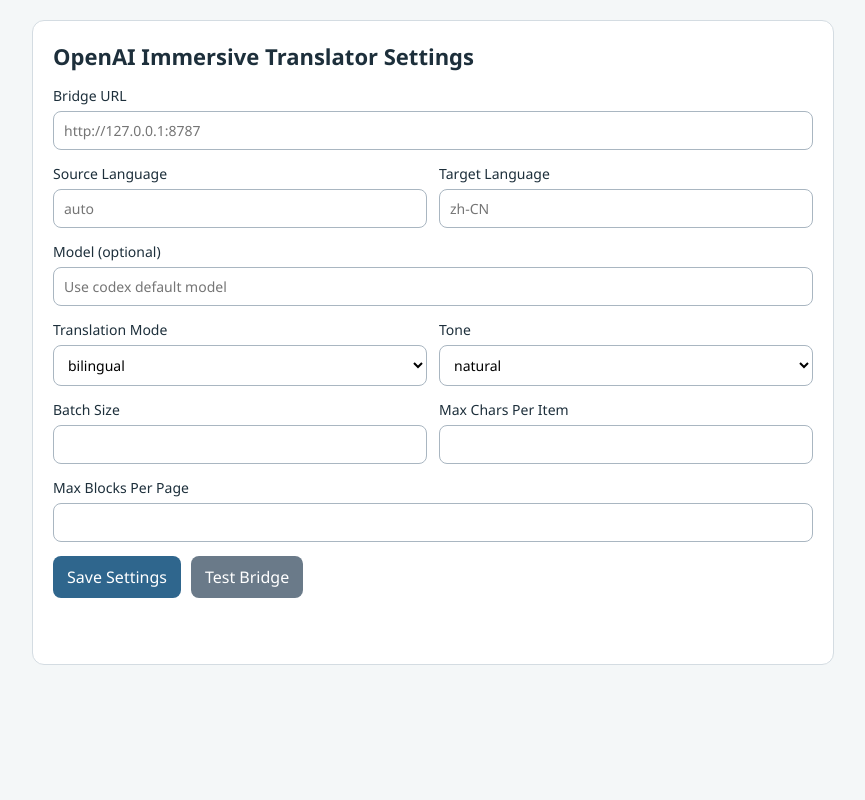
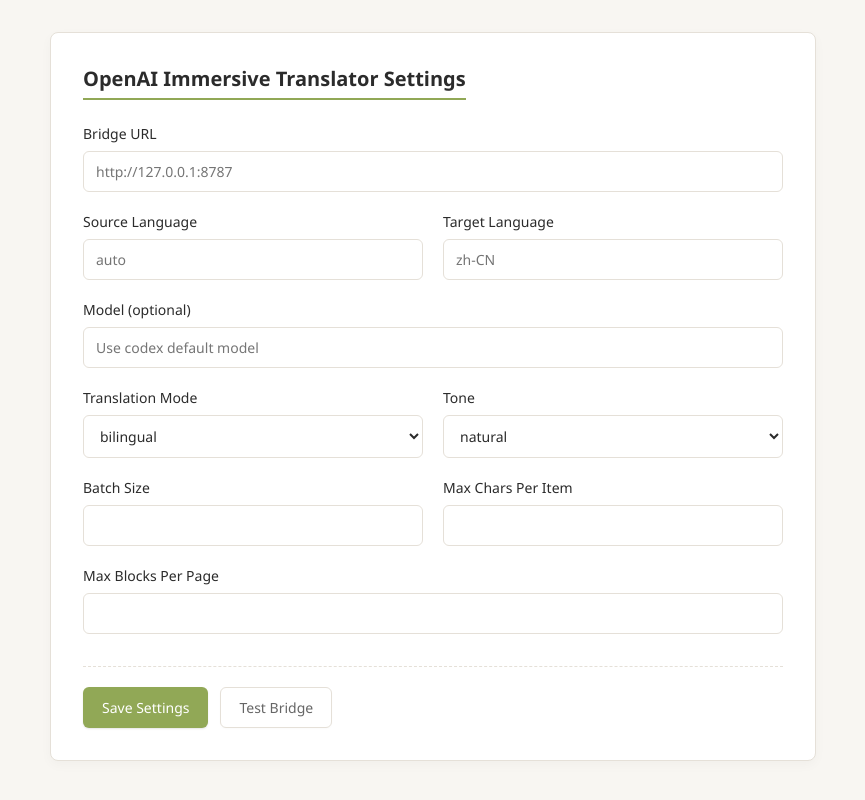
Before and after one commit to KayanoLiam/tranlate_codex, a browser extension: page extension/options/options.html in a window 1280 px wide. Shown: the whole page, without its empty margins (207-1072 px from the left). Drawn offline with Linux system fonts and the light colour scheme.

Commit message:
feat: refresh extension UI and add icons

```diff
--- a/extension/options/options.css
+++ b/extension/options/options.css
@@ -1,37 +1,57 @@
 :root {
-  font-family: "Segoe UI", "SF Pro Text", Arial, sans-serif;
+  /* Kyoto Wasabi Palette */
+  --color-wasabi: #91A856;
+  --color-washi: #F8F6F2;
+  --color-paper: #FFFFFF;
+  --color-sumi: #2B2B2B;
+  --color-stone: #666666;
+  --color-sand: #E5E0D8;
+  /* Border/Divider */
+  --color-vermilion: #D65F5F;
+  /* Accent/Error */
+
+  font-family: "Segoe UI", "SF Pro Text", "Hiragino Kaku Gothic ProN", Arial, sans-serif;
   color-scheme: light;
 }
 
 body {
   margin: 0;
-  background: #f4f7f8;
-  color: #1d2f3b;
+  background-color: var(--color-washi);
+  color: var(--color-sumi);
+  font-size: 14px;
 }
 
 main {
-  max-width: 760px;
-  margin: 20px auto;
-  padding: 20px;
-  background: #ffffff;
-  border: 1px solid #d4dce2;
-  border-radius: 12px;
+  max-width: 700px;
+  margin: 32px auto;
+  padding: 32px;
+  background-color: var(--color-paper);
+  border: 1px solid var(--color-sand);
+  border-radius: 8px;
+  box-shadow: 0 4px 12px rgba(0, 0, 0, 0.03);
 }
 
 h1 {
   margin-top: 0;
-  font-size: 22px;
+  margin-bottom: 24px;
+  font-size: 20px;
+  font-weight: 600;
+  color: var(--color-sumi);
+  border-bottom: 2px solid var(--color-wasabi);
+  display: inline-block;
+  padding-bottom: 6px;
 }
 
 form {
   display: grid;
-  gap: 14px;
+  gap: 20px;
 }
 
 label {
   display: grid;
-  gap: 6px;
-  font-size: 14px;
+  gap: 8px;
+  font-weight: 500;
+  color: var(--color-sumi);
 }
 
 input,
@@ -42,48 +62,87 @@ button {
 
 input,
 select {
-  border: 1px solid #a9b6c1;
-  border-radius: 8px;
-  padding: 9px 10px;
-  background: #fff;
+  border: 1px solid var(--color-sand);
+  border-radius: 6px;
+  padding: 10px 12px;
+  background-color: var(--color-paper);
+  color: var(--color-sumi);
+  transition: border-color 0.2s;
+}
+
+input:focus,
+select:focus {
+  outline: none;
+  border-color: var(--color-wasabi);
+  box-shadow: 0 0 0 2px rgba(145, 168, 86, 0.2);
 }
 
 .grid.two {
   display: grid;
   grid-template-columns: 1fr 1fr;
-  gap: 12px;
+  gap: 20px;
 }
 
 .actions {
   display: flex;
-  gap: 10px;
+  gap: 12px;
+  margin-top: 12px;
+  padding-top: 20px;
+  border-top: 1px dashed var(--color-sand);
 }
 
 button {
-  border: none;
-  border-radius: 8px;
-  padding: 10px 14px;
-  background: #2f668d;
+  border: 1px solid transparent;
+  border-radius: 6px;
+  padding: 10px 18px;
+  background-color: var(--color-wasabi);
   color: #fff;
   cursor: pointer;
+  font-weight: 500;
+  transition: all 0.2s ease;
+  box-shadow: 0 1px 2px rgba(0, 0, 0, 0.1);
+}
+
+button:hover {
+  opacity: 0.92;
+  transform: translateY(-1px);
+  box-shadow: 0 2px 5px rgba(0, 0, 0, 0.1);
+}
+
+button:active {
+  transform: translateY(0);
 }
 
 button.secondary {
-  background: #6a7a89;
+  background-color: var(--color-paper);
+  color: var(--color-stone);
+  border: 1px solid var(--color-sand);
+  box-shadow: 0 1px 2px rgba(0, 0, 0, 0.02);
+}
+
+button.secondary:hover {
+  border-color: var(--color-wasabi);
+  color: var(--color-wasabi);
 }
 
 .status {
-  margin-top: 14px;
-  min-height: 18px;
-  font-size: 14px;
+  margin-top: 20px;
+  min-height: 20px;
+  font-size: 13px;
+  color: var(--color-stone);
+  background: var(--color-washi);
+  padding: 10px;
+  border-radius: 6px;
+  display: none;
+  /* Hidden by default */
 }
 
 @media (max-width: 640px) {
   main {
     margin: 0;
     border-radius: 0;
-    border-left: none;
-    border-right: none;
+    border: none;
+    box-shadow: none;
   }
 
   .grid.two {
--- a/extension/options/options.js
+++ b/extension/options/options.js
@@ -27,7 +27,8 @@ function runtimeSend(message) {
 
 function setStatus(message, isError = false) {
   statusText.textContent = message;
-  statusText.style.color = isError ? "#b24b30" : "#1d2f3b";
+  statusText.style.color = isError ? "#D65F5F" : "#2B2B2B";
+  statusText.style.display = message ? "block" : "none";
 }
 
 function toInt(value, fallback, min, max) {
--- a/extension/popup/popup.css
+++ b/extension/popup/popup.css
@@ -1,89 +1,137 @@
 :root {
+  /* Kyoto Wasabi Palette */
+  --color-wasabi: #91A856;
+  --color-washi: #F8F6F2;
+  --color-paper: #FFFFFF;
+  --color-sumi: #2B2B2B;
+  --color-stone: #666666;
+  --color-sand: #E5E0D8;
+  /* Border/Divider */
+  --color-vermilion: #D65F5F;
+  /* Accent/Error */
+
+  font-family: "Segoe UI", "SF Pro Text", "Hiragino Kaku Gothic ProN", Arial, sans-serif;
   color-scheme: light;
-  font-family: "Segoe UI", "SF Pro Text", Arial, sans-serif;
 }
 
 body {
   margin: 0;
   width: 320px;
-  background: #f5f7fa;
-  color: #1f2f3d;
+  background-color: var(--color-washi);
+  color: var(--color-sumi);
 }
 
 .app {
-  padding: 14px;
+  padding: 16px;
 }
 
 h1 {
-  margin: 0 0 10px;
+  margin: 0 0 12px;
   font-size: 16px;
+  font-weight: 600;
+  color: var(--color-sumi);
+  border-bottom: 2px solid var(--color-wasabi);
+  display: inline-block;
+  padding-bottom: 4px;
 }
 
 .status-row {
   display: flex;
   align-items: center;
-  gap: 8px;
-  margin-bottom: 12px;
-  font-size: 12px;
+  gap: 10px;
+  margin-bottom: 16px;
+  font-size: 13px;
+  background: var(--color-paper);
+  padding: 8px 12px;
+  border-radius: 6px;
+  border: 1px solid var(--color-sand);
+  box-shadow: 0 1px 2px rgba(0, 0, 0, 0.02);
 }
 
 .badge {
-  border-radius: 999px;
-  padding: 2px 8px;
+  border-radius: 4px;
+  padding: 3px 8px;
   font-size: 11px;
-  font-weight: 600;
+  font-weight: 500;
   color: #fff;
+  letter-spacing: 0.5px;
 }
 
 .badge.pending {
-  background: #5f6f82;
+  background: var(--color-stone);
 }
 
 .badge.ok {
-  background: #23804e;
+  background: var(--color-wasabi);
 }
 
 .badge.error {
-  background: #b24b30;
+  background: var(--color-vermilion);
 }
 
 .actions,
 .footer-actions {
   display: grid;
   grid-template-columns: 1fr;
-  gap: 8px;
+  gap: 10px;
 }
 
 .footer-actions {
-  margin-top: 8px;
+  margin-top: 10px;
+  padding-top: 10px;
+  border-top: 1px dashed var(--color-sand);
 }
 
 button {
-  border: none;
-  border-radius: 8px;
+  border: 1px solid transparent;
+  border-radius: 6px;
   padding: 10px;
-  background: #2d5f8a;
+  background-color: var(--color-wasabi);
   color: #fff;
   font-size: 13px;
+  font-weight: 500;
   cursor: pointer;
+  transition: all 0.2s ease;
+  box-shadow: 0 1px 2px rgba(0, 0, 0, 0.1);
 }
 
 button:hover {
-  opacity: 0.94;
+  opacity: 0.9;
+  transform: translateY(-1px);
+  box-shadow: 0 2px 4px rgba(0, 0, 0, 0.1);
+}
+
+button:active {
+  transform: translateY(0);
 }
 
 button.secondary {
-  background: #687a8d;
+  background-color: var(--color-paper);
+  color: var(--color-sumi);
+  border: 1px solid var(--color-sand);
+  box-shadow: 0 1px 2px rgba(0, 0, 0, 0.02);
+}
+
+button.secondary:hover {
+  border-color: var(--color-wasabi);
+  color: var(--color-wasabi);
 }
 
 button:disabled {
-  opacity: 0.5;
+  opacity: 0.6;
   cursor: not-allowed;
+  transform: none;
 }
 
 .result {
-  margin: 10px 0 0;
+  margin: 12px 0 0;
   font-size: 12px;
-  line-height: 1.4;
-  min-height: 34px;
+  line-height: 1.5;
+  color: var(--color-stone);
+  background: var(--color-paper);
+  padding: 10px;
+  border-radius: 6px;
+  border: 1px solid var(--color-sand);
+  display: none;
+  /* Hidden by default */
 }
--- a/extension/popup/popup.js
+++ b/extension/popup/popup.js
@@ -74,7 +74,8 @@ function setBusy(isBusy) {
 
 function setResult(text, isError = false) {
   resultText.textContent = text;
-  resultText.style.color = isError ? "#b24b30" : "#1f2f3d";
+  resultText.style.color = isError ? "#D65F5F" : "#2B2B2B";
+  resultText.style.display = text ? "block" : "none";
 }
 
 function setStatus(kind, text) {
```
Also changed, not shown: extension/content.js (+22 -14 lines), extension/icon-128.png (added), extension/icon-16.png (added), extension/icon-32.png (added), extension/icon-48.png (added), extension/manifest.json.
